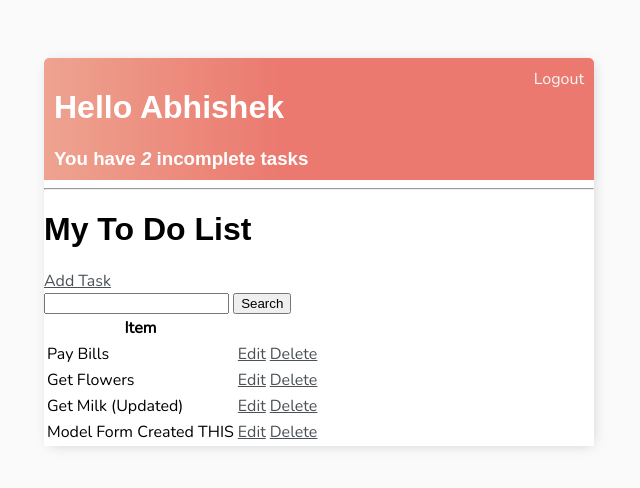
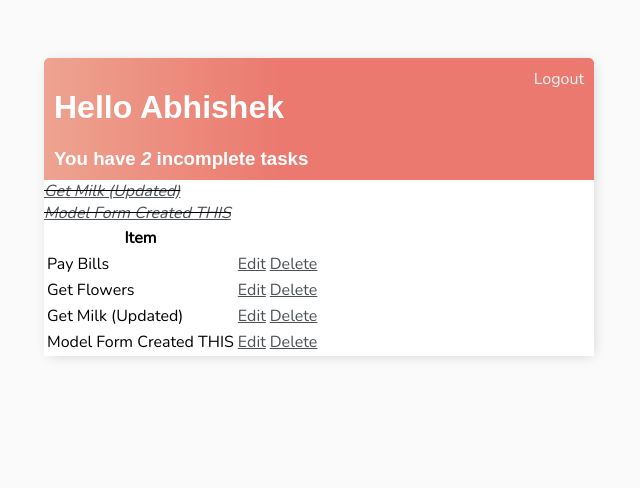
Before and after one commit to abhishekgupta3247/ToDo_List_App_Django, a Django app: page / in a window 1280 px wide. Shown: the top 488 px of the page, without its empty margins (321-961 px from the left). Run offline with Django 4.2, Linux system fonts and the light colour scheme; a user stored in the database is signed in; data comes from the database, SQL or seed files in the repository.

Commit message:
croses/marks out the completed tasks

```diff
--- a/base/templates/base/task_list.html
+++ b/base/templates/base/task_list.html
@@ -18,16 +18,38 @@
 
 
 
-<hr>
+<!-- Removed these 2 (TOOK OUT HEADER) -->
+<!-- <hr>
+<h1>My To Do List {{color}}</h1> -->
 
-<h1>My To Do List {{color}}</h1>
-<a href="{% url 'task-create' %}">Add Task</a>
 
-<form method="GET">
+<!-- Commented out search bar -->
+<!-- <a href="{% url 'task-create' %}">Add Task</a> -->
+<!-- <form method="GET"> -->
     <!-- value="{{search_input}} for clearing search box data automatically -->
-    <input type="text" name="search-area" value="{{search_input}}">
-    <input type="submit" value="Search">
-</form>
+    <!-- <input type="text" name="search-area" value="{{search_input}}"> -->
+    <!-- <input type="submit" value="Search"> -->
+<!-- </form> -->
+
+
+<div class="task-items-wrapper">
+    {% for task in tasks %}
+    <div class="task-wrapper">
+        {% if task.complete %}
+        <div class="task-title">
+            <div class="task-complete-icon"></div>
+            <i><s><a href="{% url 'task-update' task.id %}">{{task}}</a></s></i>
+        </div>
+        {% endif %}
+    </div>
+
+    {% empty %}
+    <h3>No items in list</h3>
+    {% endfor %}
+</div>
+
+
+
 
 <table>
     <tr>
```
